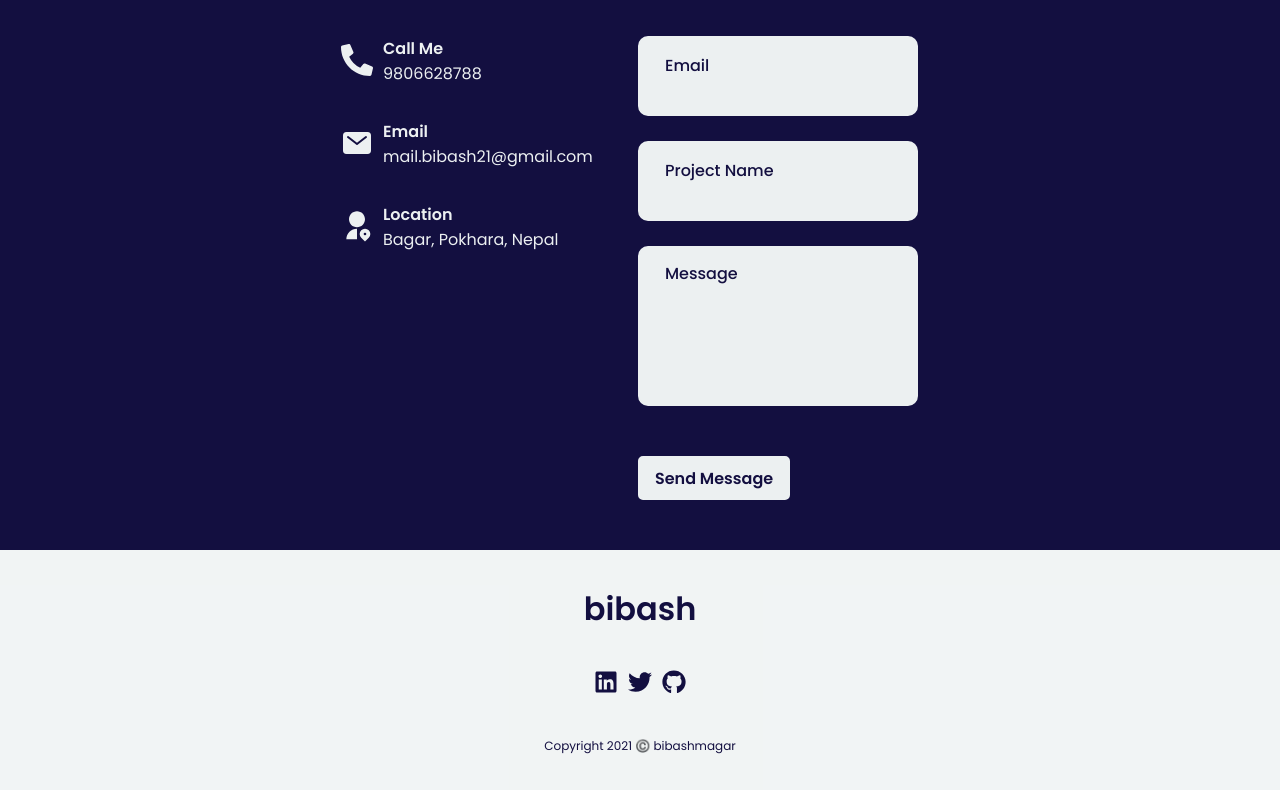
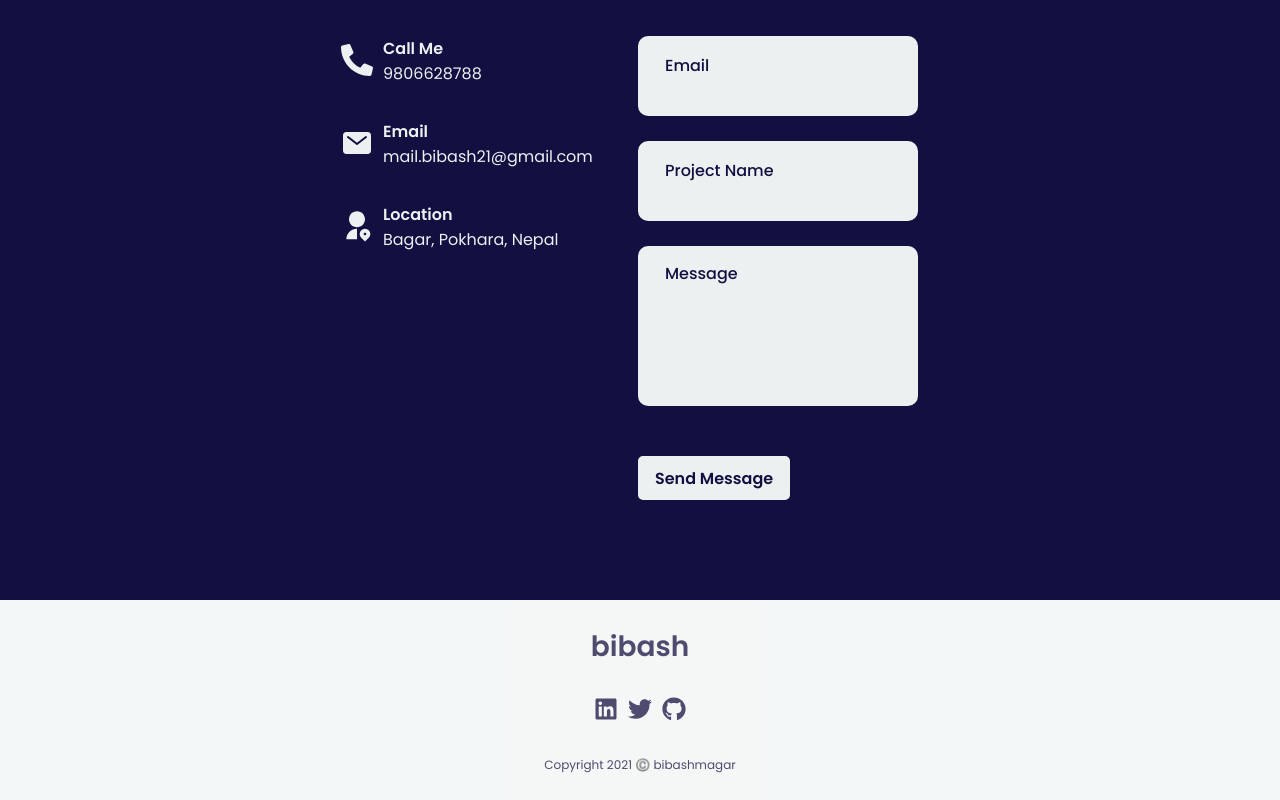
Before and after one commit to bibashmgr/fol, a React (Create React App) app: page / in a window 1280 px wide. Shown: the part 2464-3264 px from the top of the page. Built offline with nearby package versions, Linux system fonts and the light colour scheme.

Commit message:
Updating repo

```diff
--- a/src/components/Contact/ContactElements.js
+++ b/src/components/Contact/ContactElements.js
@@ -3,7 +3,7 @@ import styled from "styled-components";
 
 export const ContactSection = styled.section`
     padding-top: 50px;
-    padding-bottom: 50px;
+    padding-bottom: 100px;
     background-color: #130f40;
     color: #ecf0f1;
     width: 100%;
--- a/src/components/Footer/FooterElements.js
+++ b/src/components/Footer/FooterElements.js
@@ -3,8 +3,9 @@ import styled from "styled-components";
 import { FaLinkedin, FaTwitter, FaGithub } from 'react-icons/fa';
 
 export const FooterContainer = styled.footer`
-    height: 30vh;
+    height: 25vh;
     display: flex;
+    opacity: 0.75;
     background-color: rgba(236, 240, 241, 0.75);
     flex-direction: column;
     justify-content: space-evenly;
@@ -13,7 +14,7 @@ export const FooterContainer = styled.footer`
 
 export const FooterHead = styled.div`
     color: #130F40;
-    font-size: 2rem;
+    font-size: 1.75rem;
     font-weight: 600;
     display: flex;
     justify-content: center;
@@ -21,7 +22,7 @@ export const FooterHead = styled.div`
     padding: 0px 25px;
 
     @media screen and (max-width:796px){
-        font-size: 1.5rem;
+        font-size: 1.25rem;
     }
 `
 
```
